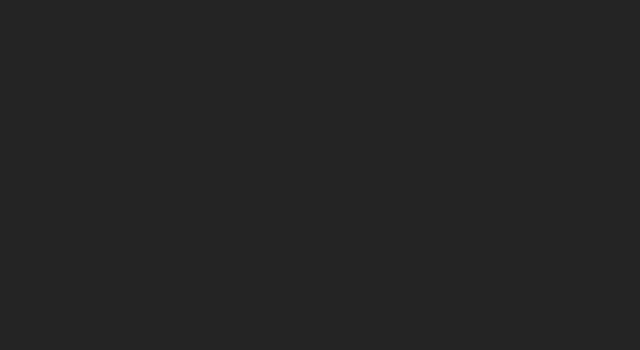
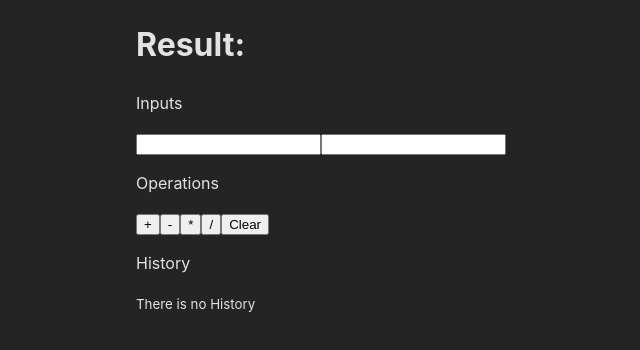
Before and after one commit to rakibul-wdp/full-stack-army, a React (Vite) app in the folder 30-frontend-3-react-functional-component/functional-component/: page /json-jsx in a window 1280 px wide. Before the commit this address had no page. Shown: the top 350 px of the page, without its empty margins (188-828 px from the left). Built offline with nearby package versions, Linux system fonts and the light colour scheme.

Commit message:
create simple calculator with history

```diff
--- a/30-frontend-3-react-functional-component/functional-component/src/App.jsx
+++ b/30-frontend-3-react-functional-component/functional-component/src/App.jsx
@@ -1,35 +1,37 @@
-import { BrowserRouter, Route, Routes } from 'react-router-dom';
-import './App.css'
-import Form from './pages/Form';
-import Home from './pages/Home';
-import Tasks from './pages/Tasks';
-import MainTasks from './pages/MainTasks';
-import ProductCard from './pages/ProductCard';
-import JSON from './pages/JSON';
-import Props from './pages/Props';
-import State from './pages/State';
-import Products from './pages/Products';
-import Card from './pages/Card';
+import { BrowserRouter, Route, Routes } from "react-router-dom";
+import "./App.css";
+import Card from "./pages/Card";
+import Form from "./pages/Form";
+import Home from "./pages/Home";
+import JSON from "./pages/JSON";
+import JsonJsx from "./pages/JsonJsx";
+import MainTasks from "./pages/MainTasks";
+import ProductCard from "./pages/ProductCard";
+import Products from "./pages/Products";
+import Props from "./pages/Props";
+import State from "./pages/State";
+import Tasks from "./pages/Tasks";
 
 function App() {
   return (
     <div>
       <BrowserRouter>
         <Routes>
-          <Route path='/' element={<Home />} />
-          <Route path='/form' element={<Form />} />
-          <Route path='/tasks' element={<Tasks />} />
-          <Route path='/todo' element={<MainTasks />} />
-          <Route path='/card' element={<ProductCard />} />
-          <Route path='/json' element={<JSON />} />
-          <Route path='/props' element={<Props />} />
-          <Route path='/state' element={<State />} />
-          <Route path='/products' element={<Products />} />
-          <Route path='/task-card' element={<Card />} />
+          <Route path="/" element={<Home />} />
+          <Route path="/form" element={<Form />} />
+          <Route path="/tasks" element={<Tasks />} />
+          <Route path="/todo" element={<MainTasks />} />
+          <Route path="/card" element={<ProductCard />} />
+          <Route path="/json" element={<JSON />} />
+          <Route path="/props" element={<Props />} />
+          <Route path="/state" element={<State />} />
+          <Route path="/products" element={<Products />} />
+          <Route path="/task-card" element={<Card />} />
+          <Route path="/json-jsx" element={<JsonJsx />} />
         </Routes>
       </BrowserRouter>
     </div>
-  )
+  );
 }
 
 export default App;
@@ -42,7 +44,6 @@ export default App;
 
 // When you see any duplicate structure just make it a component
 
-
 /**
  * Designing Component
  * - Props
--- /dev/null
+++ b/30-frontend-3-react-functional-component/functional-component/src/pages/JsonJsx.jsx
@@ -0,0 +1,95 @@
+import { useState } from "react";
+
+const JsonJsx = () => {
+  const [firstInput, setFirstInput] = useState("");
+  const [secondInput, setSecondInput] = useState("");
+  const [result, setResult] = useState("");
+  const [history, setHistory] = useState([]);
+
+  const handleOperations = (id) => {
+    let operationResult;
+    if (id === "+") {
+      operationResult = Number(firstInput) + Number(secondInput);
+    } else if (id === "-") {
+      operationResult = Number(firstInput) - Number(secondInput);
+    } else if (id === "*") {
+      operationResult = Number(firstInput) * Number(secondInput);
+    } else {
+      operationResult = Number(firstInput) / Number(secondInput);
+    }
+    setResult(operationResult);
+    setFirstInput("");
+    setSecondInput("");
+    addToHistory(`${firstInput} ${id} ${secondInput} = ${operationResult}`);
+  };
+
+  const handleClear = () => {
+    setFirstInput("");
+    setSecondInput("");
+  };
+
+  const addToHistory = (entry) => {
+    setHistory((prevHistory) => [...prevHistory, entry]);
+  };
+
+  const renderHistory = () => {
+    if (history.length === 0) {
+      return <small>There is no History</small>;
+    } else {
+      return (
+        <ul>
+          {history.map((entry, index) => (
+            <li key={index}>
+              {entry}
+              <button onClick={() => restoreHistory(entry)}>Restore</button>
+            </li>
+          ))}
+        </ul>
+      );
+    }
+  };
+
+  const restoreHistory = (entry) => {
+    const values = entry.split(" ");
+    setFirstInput(values[0]);
+    setSecondInput(values[2]);
+    setResult(values[4]);
+  };
+
+  return (
+    <div style={{ width: "50%", margin: "0 auto" }}>
+      <h1>Result: {result}</h1>
+      <div>
+        <p>Inputs</p>
+        <input
+          value={firstInput}
+          onChange={(e) => setFirstInput(e.target.value)}
+          type="number"
+          name=""
+          id=""
+        />
+        <input
+          value={secondInput}
+          onChange={(e) => setSecondInput(e.target.value)}
+          type="number"
+          name=""
+          id=""
+        />
+      </div>
+      <div>
+        <p>Operations</p>
+        <button onClick={() => handleOperations("+")}>+</button>
+        <button onClick={() => handleOperations("-")}>-</button>
+        <button onClick={() => handleOperations("*")}>*</button>
+        <button onClick={() => handleOperations("/")}>/</button>
+        <button onClick={handleClear}>Clear</button>
+      </div>
+      <div>
+        <p>History</p>
+        {renderHistory()}
+      </div>
+    </div>
+  );
+};
+
+export default JsonJsx;
```
